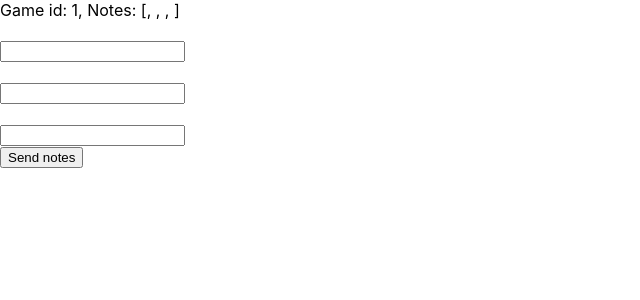
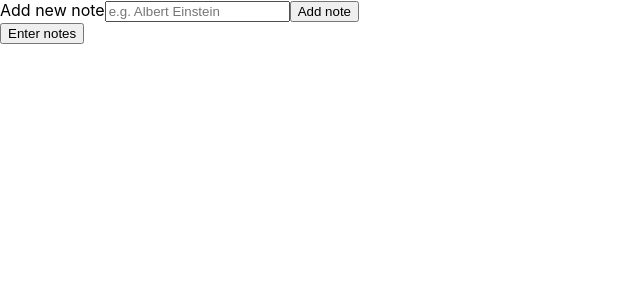
Before and after one commit to emillind/lappleken, a React (Create React App) app: page /1/notes in a window 1280 px wide. Shown: the top 300 px of the page, without its empty margins (0-640 px from the left). Built offline with nearby package versions, Linux system fonts and the light colour scheme.

Commit message:
Rework note input page

```diff
--- a/src/pages/notes.tsx
+++ b/src/pages/notes.tsx
@@ -4,17 +4,15 @@
 
 function Notes() {
   const { id } = useParams()
-  const [notes, setNotes] = useState<string[]>([])
+  const [ notesLimit, setNotesLimit ] = useState(0)
+  const [ noteTextEntry, setNoteTextEntry ] = useState('')
+  const [ stagedNotes, setStagedNotes ] = useState<string[]>([])
 
   useEffect(() => {
     const fetchGame = async () => {
       if (!id) return
       const { noteCount } = await getGameState(id)
-      const initialNotes = []
-      for (let i = 0; i < noteCount; i++) {
-        initialNotes.push('')
-      }
-      setNotes(initialNotes)
+      setNotesLimit(noteCount)
     }
     fetchGame()
   }, [id])
@@ -23,30 +21,42 @@
     // TODO
   }
 
-  return (
+  return notesLimit === 0 ?
+  <div/>
+  :
+  (
     <div>
-      Game id: {id}, Notes: [{notes.map((note) => note + ', ')}]
-      {notes.map((note, i) => {
-        const noteId = 'note-' + i
-        return (
-          <div key={noteId}>
-            <br />
-            <input
-              type="text"
-              name={noteId}
-              id={noteId}
-              value={note}
-              onChange={(e) => {
-                const newNotes = [...notes]
-                newNotes[i] = e.currentTarget.value
-                setNotes(newNotes)
-              }}
-            />
+      <div>
+        <label htmlFor="note-input">Add new note</label>
+        <input
+          type="text"
+          placeholder="e.g. Albert Einstein"
+          id="note-input"
+          value={noteTextEntry}
+          onChange={(e) => setNoteTextEntry(e.target.value)}
+        />
+        <button onClick={() => {
+          setStagedNotes([...stagedNotes, noteTextEntry])
+        }}>
+          Add note
+        </button>
+      </div>
+
+      {stagedNotes.map((noteText, noteIndex)=> (
+        <div key={noteText}>
+          <div>
+            {noteText}
           </div>
-        )
-      })}
-      {/* TODO: DISABLE */}
-      <button onClick={sendNotes}>Send notes</button>
+          <button onClick={
+            e => {
+              setStagedNotes(stagedNotes.filter((_, index) => index !== noteIndex))
+            }} >
+            Remove
+          </button>
+        </div>
+      ))}
+
+      <button onClick={sendNotes}>Enter notes</button>
     </div>
   )
 }
```
Also changed, not shown: 1 other file (tests, documents, lock files or other folders).
